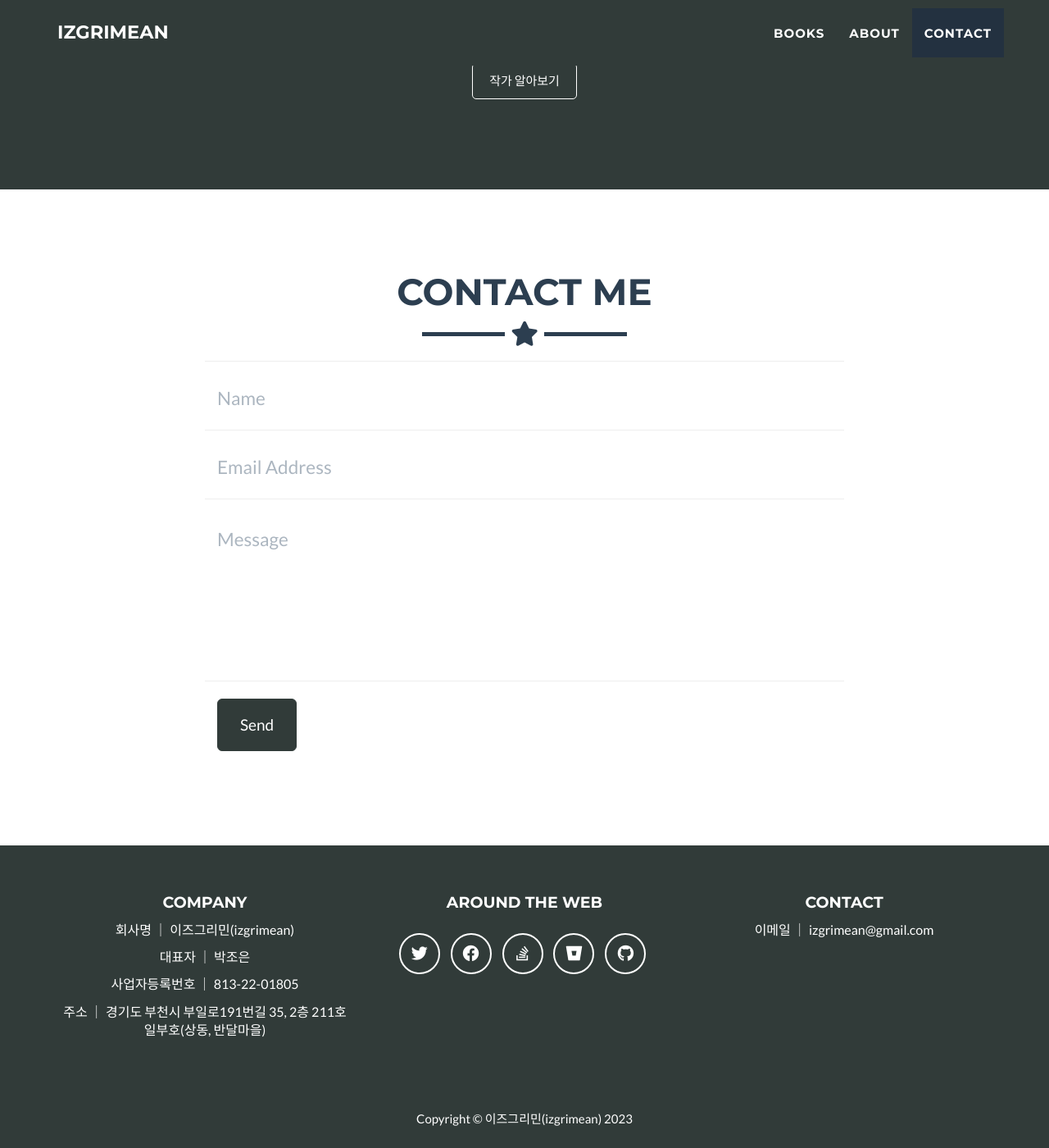
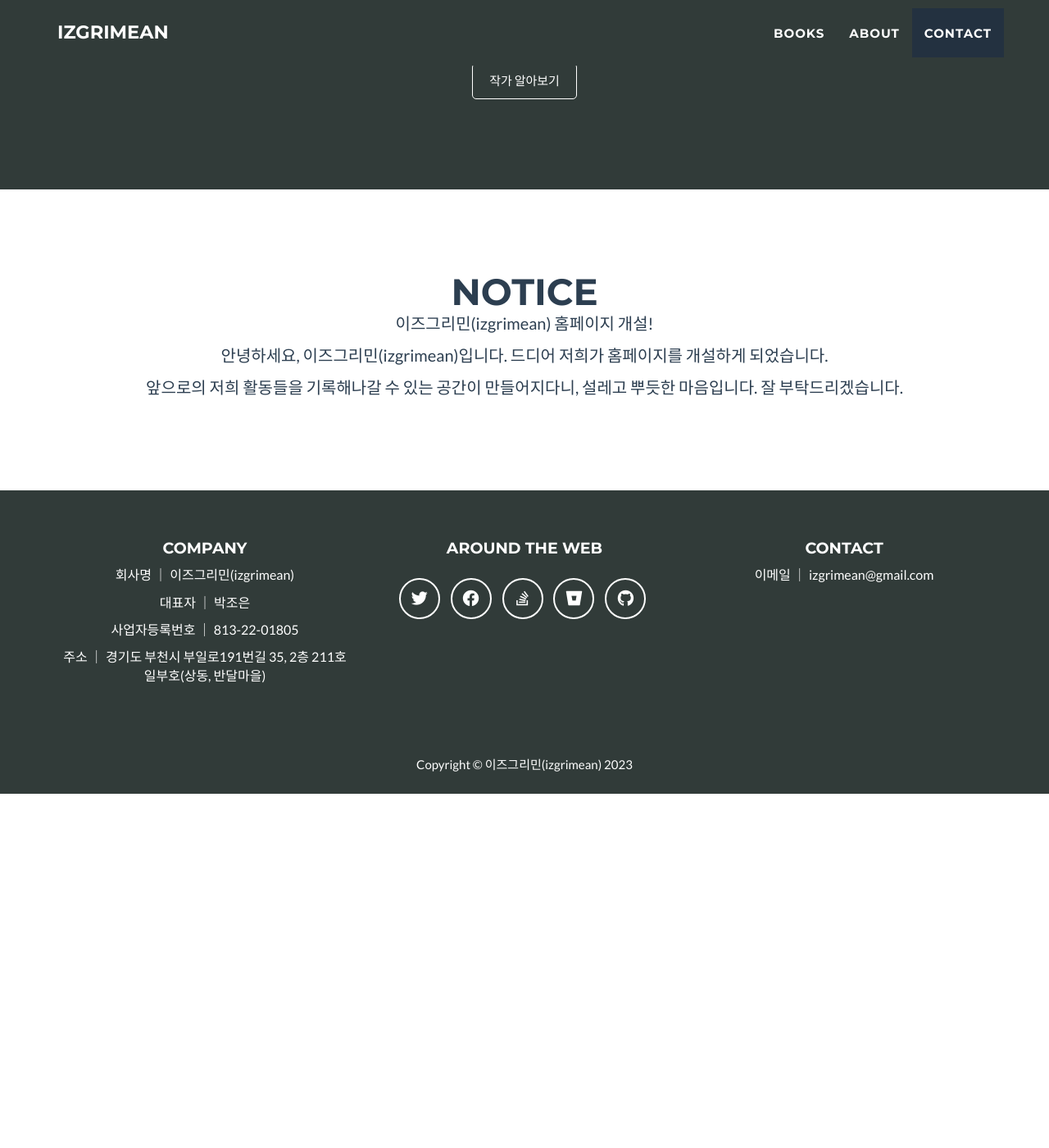
Before and after one commit to izgrimean/izgrimean.github.io, a Jekyll site: the page built from _posts/2014-07-18-project-1.markdown, in a window 1280 px wide and 1400 px high, scrolled down 1709 px. Shown: the whole window at 82% size. Built offline with Jekyll 4.4.1, drawn with Linux system fonts in a browser that asks for light colours; after the commit the page ends 2677 px from its top, so only the background shows below that.

Commit message:
Update contact_static.html

```diff
--- a/_includes/contact_static.html
+++ b/_includes/contact_static.html
@@ -3,12 +3,16 @@
   <div class="container">
     <div class="row">
       <div class="col-lg-12 text-center">
-        <h2>Contact Me</h2>
-        <hr class="star-primary">
+        <h2>Notice</h2>
+        <!-- <hr class="star-primary"> -->
+        <p>이즈그리민(izgrimean) 홈페이지 개설!</p>
+        <p>안녕하세요, 이즈그리민(izgrimean)입니다. 드디어 저희가 홈페이지를 개설하게 되었습니다.</p>
+        <p>앞으로의 저희 활동들을 기록해나갈 수 있는 공간이 만들어지다니, 설레고 뿌듯한 마음입니다. 잘 부탁드리겠습니다.</p>
       </div>
     </div>
     <div class="row">
       <div class="col-lg-8 col-lg-offset-2">
+        <!--
         <form action="//formspree.io/{{ site.email }}" method="POST" name="sentMessage" id="contactForm" novalidate>
           <div class="row control-group">
             <div class="form-group col-xs-12 floating-label-form-group controls">
@@ -46,6 +50,7 @@
             </div>
           </div>
         </form>
+        -->
       </div>
     </div>
   </div>
```
